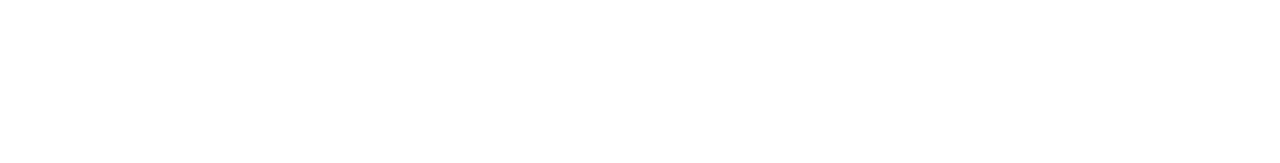
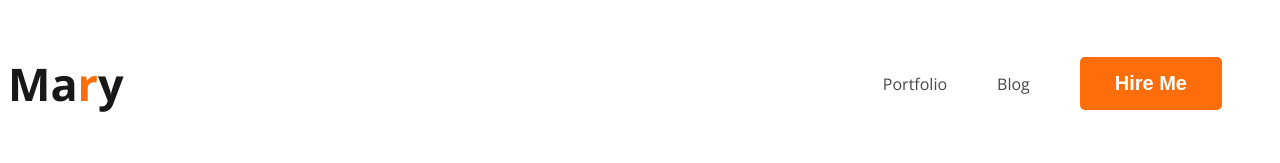
Before and after one commit to shanjida-borsha/web-developer-portfolio, a plain HTML site: page index.html in a window 1280 px wide. Drawn offline with nearby package versions, Linux system fonts and the light colour scheme.

Commit message:
added nav

```diff
--- a/index.html
+++ b/index.html
@@ -4,8 +4,31 @@
     <meta charset="UTF-8">
     <meta name="viewport" content="width=device-width, initial-scale=1.0">
     <title>Web Developer Portfolio</title>
+    <link rel="preconnect" href="https://fonts.googleapis.com">
+<link rel="preconnect" href="https://fonts.gstatic.com" crossorigin>
+<link href="https://fonts.googleapis.com/css2?family=Open+Sans:ital,wght@0,400;0,700;1,800&display=swap" rel="stylesheet">
+
+
+
+
+    <link rel="stylesheet" href="styles/portfolio.css">
 </head>
 <body>
+    <header>
+        <nav>
+            <h3 class="nav-title">Ma<span class="text-primary">r</span>y</h3>
+            <ul>
+                <li><a href="">Portfolio</a></li>
+                <li><a href="">Blog</a></li>
+                <li><button class="btn-primary">Hire Me</button></li>
+            </ul>
+        </nav>
+    </header>
+    <main>
 
+    </main>
+    <footer>
+
+    </footer>
 </body>
 </html>
--- /dev/null
+++ b/styles/portfolio.css
@@ -0,0 +1,41 @@
+/* common shared styles */
+body {
+    font-family: 'Open Sans', sans-serif;
+}
+
+.text-primary {
+    color: #FD6E0A;
+}
+
+.btn-primary {
+    border-radius: 5px;
+    background: #FD6E0A;
+    border: 0;
+    font-size: 20px;
+    color: white;
+    font-weight: 700;
+    padding: 15px 35px;
+}
+/* nav related styles */
+nav {
+    display: flex;
+    align-items: center;
+    justify-content: space-between;
+}
+.nav-title {
+color: #181818;
+font-size: 45px;
+font-weight: 800;
+}
+nav > ul {
+    display: flex;
+    align-items: center;
+}
+nav li {
+    list-style: none;
+    margin-right: 50px;
+}
+nav a {
+    text-decoration: none;
+    color: #474747;
+}
```
